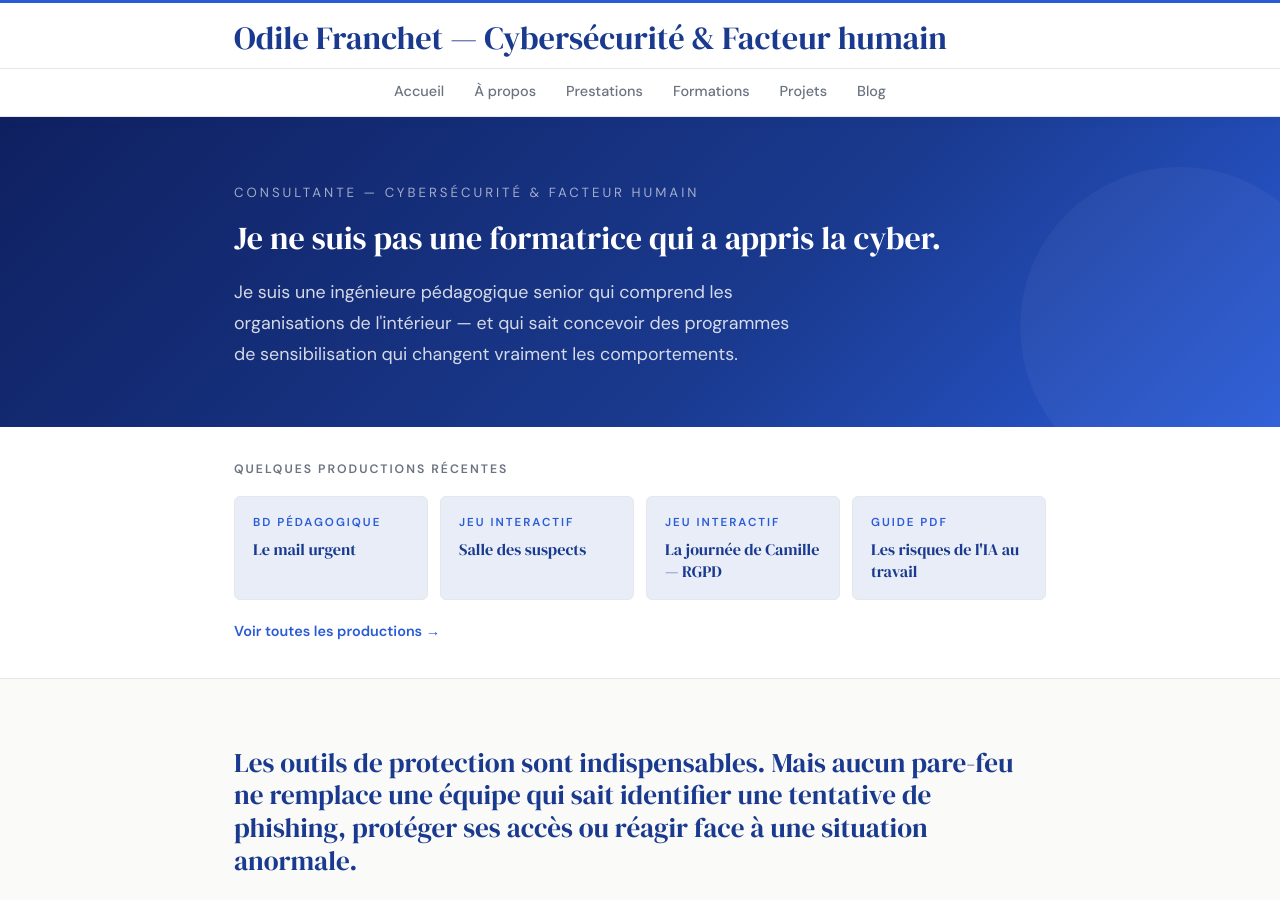
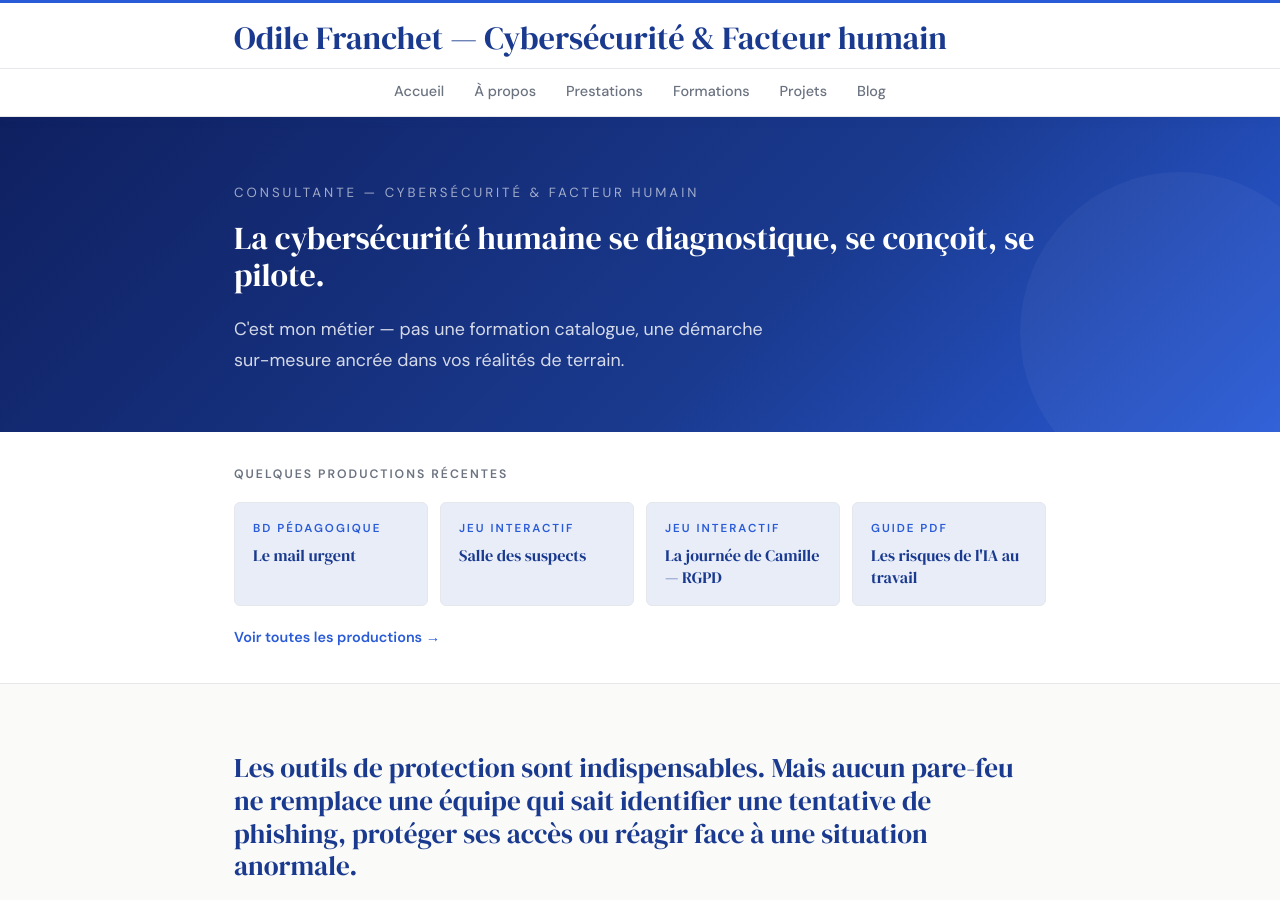
Before and after one commit to ofranchet73/ofranchet73.github.io, a Jekyll site: the page built from index.md, in a window 1280 px wide and 900 px high. Built offline with Jekyll 4.4.1, drawn with Linux system fonts in a browser that asks for light colours.

Commit message:
Update home.html

```diff
--- a/_layouts/home.html
+++ b/_layouts/home.html
@@ -4,8 +4,8 @@ layout: default
 <div class="hero">
   <div class="hero-inner">
     <p class="hero-eyebrow">Consultante — Cybersécurité & Facteur humain</p>
-    <h1>Je ne suis pas une formatrice qui a appris la cyber.</h1>
-    <p class="hero-sub">Je suis une ingénieure pédagogique senior qui comprend les organisations de l'intérieur — et qui sait concevoir des programmes de sensibilisation qui changent vraiment les comportements.</p>
+    <h1>La cybersécurité humaine se diagnostique, se conçoit, se pilote.</h1>
+    <p class="hero-sub">C'est mon métier — pas une formation catalogue, une démarche sur-mesure ancrée dans vos réalités de terrain.</p>
   </div>
 </div>
 
```
